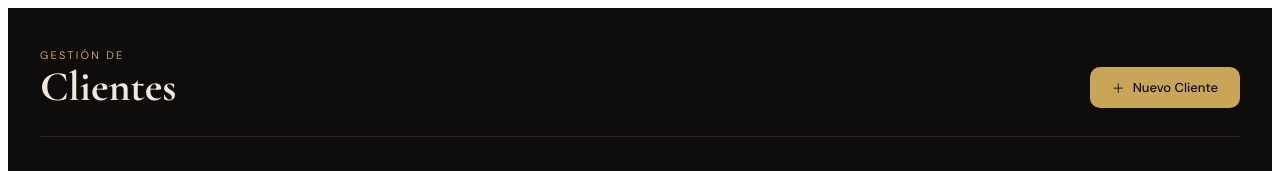
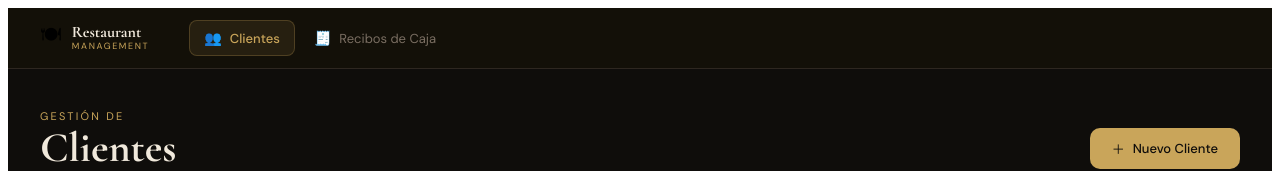
Before and after one commit to VictorMMosqueraG/Sofware_Development_V_Frontend, an Angular app: page /customers in a window 1280 px wide. Shown: the top 171 px of the page. Built offline with nearby package versions, Linux system fonts and the light colour scheme; no server answers.

Commit message:
navbar was created

```diff
--- a/src/app/app.css
+++ b/src/app/app.css
@@ -0,0 +1,11 @@
+.app-layout {
+  display: flex;
+  flex-direction: column;
+  min-height: 100vh;
+  background: #0f0d0b;
+}
+
+.app-content {
+  flex: 1;
+  overflow-y: auto;
+}
--- a/src/app/app.html
+++ b/src/app/app.html
@@ -1,3 +1,6 @@
-
-
-<router-outlet />
+<div class="app-layout">
+  <app-navbar />
+  <main class="app-content">
+    <router-outlet />
+  </main>
+</div>
--- a/src/app/app.ts
+++ b/src/app/app.ts
@@ -1,9 +1,10 @@
 import { Component, signal } from '@angular/core';
 import { RouterOutlet } from '@angular/router';
+import { Navbar } from './ui/components/navbar/navbar';
 
 @Component({
   selector: 'app-root',
-  imports: [RouterOutlet],
+  imports: [RouterOutlet, Navbar],
   templateUrl: './app.html',
   styleUrl: './app.css'
 })
--- /dev/null
+++ b/src/app/ui/components/navbar/navbar.css
@@ -0,0 +1,98 @@
+:host {
+  display: block;
+  width: 100%;
+  box-sizing: border-box;
+  overflow: hidden;
+}
+
+.navbar {
+  width: 100%;
+  background: #131008;
+  border-bottom: 1px solid #2e2720;
+  display: flex;
+  align-items: center;
+  padding: 0 32px;
+  height: 60px;
+  font-family: 'DM Sans', sans-serif;
+  position: sticky;
+  top: 0;
+  z-index: 100;
+}
+
+.nav-brand {
+  display: flex;
+  align-items: center;
+  gap: 10px;
+  margin-right: 40px;
+}
+
+.brand-icon {
+  font-size: 20px;
+}
+
+.brand-text {
+  display: flex;
+  flex-direction: column;
+  line-height: 1.1;
+}
+
+.brand-name {
+  font-family: 'Cormorant Garamond', serif;
+  font-size: 16px;
+  font-weight: 700;
+  color: #f0e8db;
+}
+
+.brand-sub {
+  font-size: 9px;
+  text-transform: uppercase;
+  letter-spacing: 0.18em;
+  color: #c9a55a;
+}
+
+.nav-links {
+  list-style: none;
+  margin: 0;
+  padding: 0;
+  display: flex;
+  align-items: center;
+  gap: 4px;
+  flex: 1;
+}
+
+.nav-link {
+  display: flex;
+  align-items: center;
+  gap: 8px;
+  padding: 8px 14px;
+  border-radius: 8px;
+  text-decoration: none;
+  color: #7a6e62;
+  font-size: 13px;
+  transition: all 0.18s ease;
+  border: 1px solid transparent;
+}
+
+.nav-link:hover {
+  color: #f0e8db;
+  background: rgba(201, 165, 90, 0.1);
+  border-color: rgba(201, 165, 90, 0.15);
+}
+
+.nav-link.active {
+  color: #c9a55a;
+  background: rgba(201, 165, 90, 0.1);
+  border-color: rgba(201, 165, 90, 0.25);
+  font-weight: 500;
+}
+
+.nav-icon {
+  font-size: 14px;
+}
+
+.nav-footer {
+  margin-left: auto;
+  font-size: 11px;
+  color: #7a6e62;
+  letter-spacing: 0.08em;
+}
--- /dev/null
+++ b/src/app/ui/components/navbar/navbar.html
@@ -0,0 +1,23 @@
+   <nav class="navbar">
+      <div class="nav-brand">
+        <span class="brand-icon">🍽</span>
+        <div class="brand-text">
+          <span class="brand-name">Restaurant</span>
+          <span class="brand-sub">Management</span>
+        </div>
+      </div>
+      <ul class="nav-links">
+        <li>
+          <a routerLink="/customers" routerLinkActive="active" class="nav-link">
+            <span class="nav-icon">👥</span>
+            <span class="nav-label">Clientes</span>
+          </a>
+        </li>
+        <li>
+          <a routerLink="/cash-receipts" routerLinkActive="active" class="nav-link">
+            <span class="nav-icon">🧾</span>
+            <span class="nav-label">Recibos de Caja</span>
+          </a>
+        </li>
+      </ul>
+    </nav>
```
Also changed, not shown: src/app/ui/components/navbar/navbar.ts (added, +10 -0 lines).
